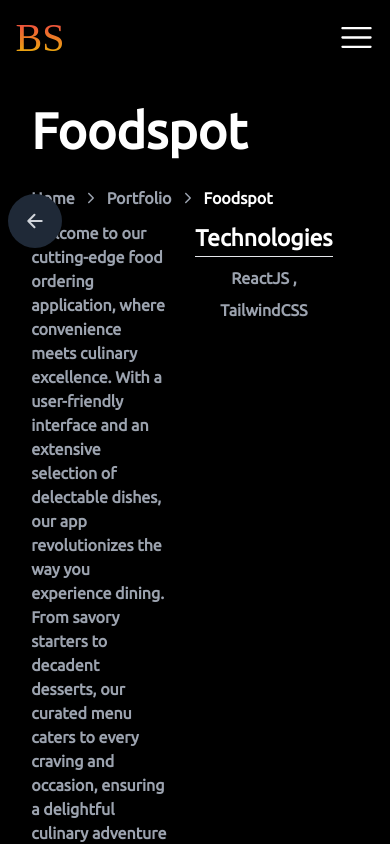
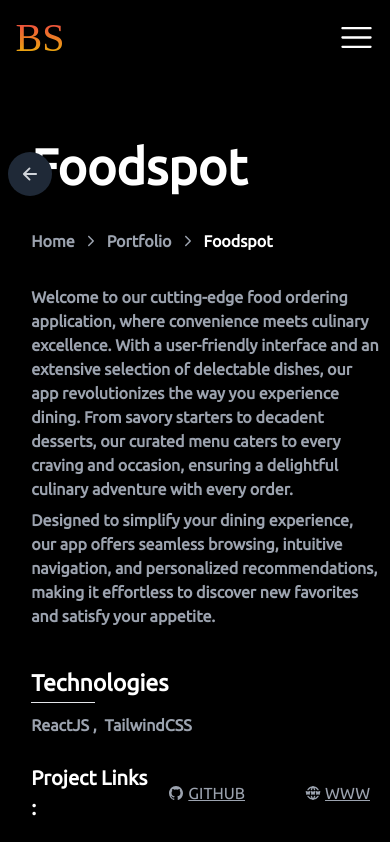
Before and after one commit to BALASANTHOSH01/Portfolio, a React (Vite) app: page /projects/Foodspot in a window 390 px wide. Shown: the top 844 px of the page. Built offline with nearby package versions, Linux system fonts and the light colour scheme; some icons are missing; a web font is replaced by a local one.

Commit message:
updation

```diff
--- a/src/Pages/Home/ProjectPage.jsx
+++ b/src/Pages/Home/ProjectPage.jsx
@@ -23,19 +23,19 @@ const ProjectPage = () => {
       {/**Back Button */}
       <Link
         to={"/"}
-        className="fixed cursor-pointer bg-gray-800 p-4 text-[22px] text-gray-300 rounded-[50%] left-[2%] top-[23%] hover:bg-gray-700 hover:text-gray-50 duration-200"
+        className="fixed md:absolute cursor-pointer bg-gray-800 p-4 md:p-3 md:text-[20px] text-[22px] text-gray-300 rounded-[50%] left-[2%] top-[23%] md:top-[18%] hover:bg-gray-700 hover:text-gray-50 duration-200"
       >
         <BackIcon />
       </Link>
 
       {/**Project Title */}
-      <div className=" mt-[5%] flex flex-row items-center gap-2">
+      <div className=" mt-[5%] md:mt-[15%] flex flex-row items-center gap-2">
         <a href={project.website} target="_blank" rel="noreferrer" className=" text-[50px] text-white font-bold hover:underline">{project.title}</a>
         <LinkIcon className="text-[18px]"/>
       </div>
 
       {/**Scrum Master */}
-      <div className="my-[1%] mt-[5%] flex flex-row items-center text-gray-400 gap-2 font-semibold">
+      <div className="my-[1%] mt-[5%] md:my-[4%] md:mt-[7%] flex flex-row items-center text-gray-400 gap-2 font-semibold">
         <p>Home</p>
         <ScrumIcon />
         <p>Portfolio</p>
@@ -43,19 +43,19 @@ const ProjectPage = () => {
         <p className="text-white">{project.title}</p>
       </div>
 
-      <div className="flex flex-row gap-[10%] items-start text-gray-400 w-[80%] my-[3%] font-semibold">
+      <div className="flex flex-row md:flex-col gap-[10%] md:gap-[2%] items-start text-gray-400 w-[80%] md:w-[97%] my-[3%] font-semibold">
         {/**Description */}
-        <div>
+        <div className=" md:my-[5%]">
           <p className=" text-[16px]">{project.desc1}</p>
           <p className=" text-[16px] mt-[2%]">{project.desc2}</p>
         </div>
 
         {/** Technology */}
-        <div>
+        <div className=" md:mt-[6%]">
           <p className=" text-[23px] text-white">Technologies</p>
-          <hr className=" my-[1%]" />
+          <hr className=" my-[1%] md:w-[40%]" />
 
-          <div className=" flex flex-col items-center gap-2 my-[3%] mt-[6%]">
+          <div className=" flex flex-col md:flex-row items-center gap-2 my-[3%] mt-[6%]">
             {project.technology.map((technology) => (
               <p key={technology}>{technology}</p>
             ))}
@@ -63,7 +63,7 @@ const ProjectPage = () => {
         </div>
       </div>
 
-      <div className=" flex flex-roww items-center">
+      <div className=" flex flex-roww items-center md:mt-[6%]">
         <div className=" flex flex-row text-white items-center gap-2 text-[20px] font-semibold">
           <p>Project Links :</p>
 
```
